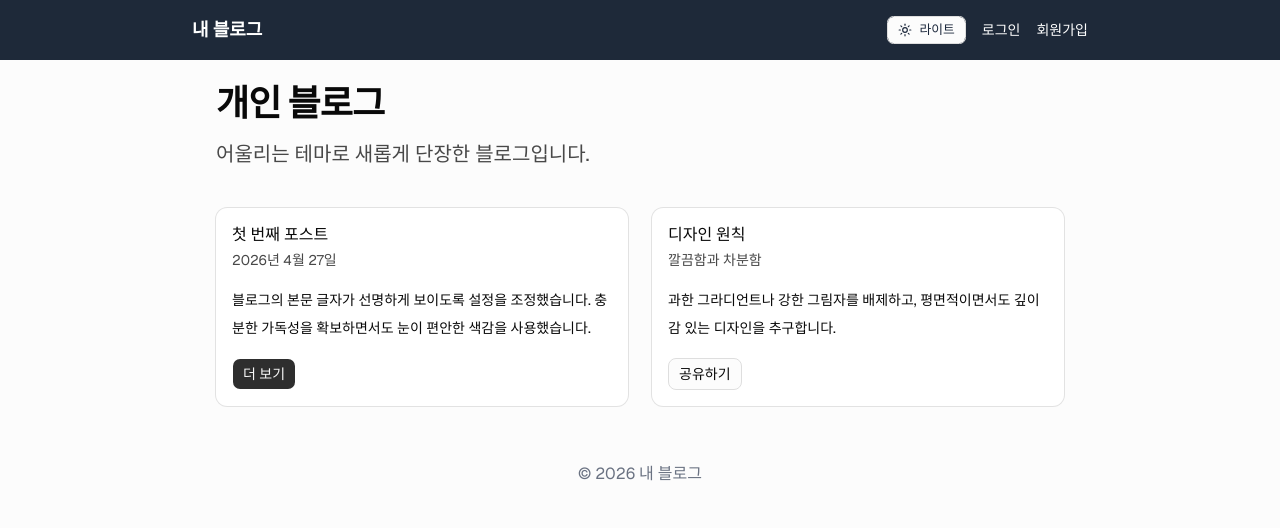
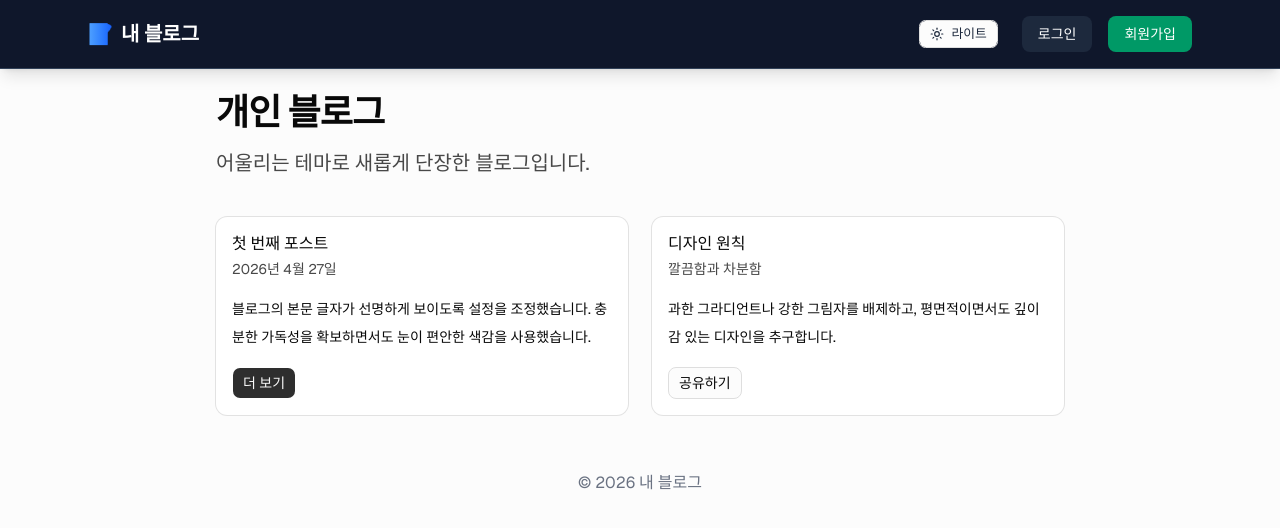
Before and after one commit to msw7571/my-first-web, a Next.js app: page / in a window 1280 px wide. Shown: the top 528 px of the page. Built offline with nearby package versions, Linux system fonts and the light colour scheme; no server answers.

Commit message:
feat: 헤더 컴포넌트 개선 - 스타일 업데이트 및 로그인/회원가입 버튼 추가

```diff
--- a/components/Header.tsx
+++ b/components/Header.tsx
@@ -20,39 +20,75 @@ export default function Header() {
   };
 
   return (
-    <nav className="bg-gray-800 text-white p-4">
-      <div className="max-w-4xl mx-auto flex justify-between items-center">
-        <Link href="/" className="text-lg font-bold">
+    <nav className="sticky top-0 z-50 bg-slate-900 dark:bg-slate-950 text-white border-b border-slate-700 dark:border-slate-800 shadow-lg transition-colors duration-200">
+      <div className="max-w-6xl mx-auto flex justify-between items-center px-6 py-4">
+        {/* 좌측: 로고 */}
+        <Link
+          href="/posts"
+          className="text-xl font-bold text-white hover:text-blue-400 dark:hover:text-blue-300 transition-colors duration-200 flex items-center gap-2"
+        >
+          <span className="bg-gradient-to-r from-blue-400 to-blue-600 bg-clip-text text-transparent">
+            📝
+          </span>
           내 블로그
         </Link>
 
-        <div className="flex items-center space-x-4">
+        {/* 우측: 메뉴 및 기능 */}
+        <div className="flex items-center gap-6">
+          {/* 다크모드 토글 */}
           <DarkModeToggle />
 
+          {/* 로딩 중 표시 */}
           {loading ? (
-            <span className="text-sm text-gray-400">상태 확인 중...</span>
+            <span className="text-sm text-slate-400">상태 확인 중...</span>
           ) : user ? (
-            <>
-              <Link href="/posts/new" className="text-sm hover:underline">
-                새 글 쓰기
+            // 로그인 상태
+            <div className="flex items-center gap-4">
+              {/* [포스트] 버튼 */}
+              <Link
+                href="/posts"
+                className="px-4 py-2 text-sm font-medium text-white rounded-lg bg-slate-800 hover:bg-blue-600 dark:bg-slate-800 dark:hover:bg-blue-600 transition-all duration-200 ease-in-out transform hover:scale-105"
+              >
+                포스트
               </Link>
+
+              {/* [내 프로필] 버튼 */}
+              <Link
+                href="/mypage"
+                className="px-4 py-2 text-sm font-medium text-white rounded-lg bg-slate-800 hover:bg-emerald-600 dark:bg-slate-800 dark:hover:bg-emerald-600 transition-all duration-200 ease-in-out transform hover:scale-105"
+              >
+                내 프로필
+              </Link>
+
+              {/* 로그아웃 버튼 */}
               <Button
                 variant="secondary"
                 size="sm"
+                className="text-slate-900 dark:text-white hover:bg-red-500 dark:hover:bg-red-600 transition-all duration-200"
                 onClick={handleLogout}
               >
                 로그아웃
               </Button>
-            </>
+            </div>
           ) : (
-            <>
-              <Link href="/login" className="text-sm hover:underline">
+            // 비로그인 상태
+            <div className="flex items-center gap-4">
+              {/* [로그인] 버튼 */}
+              <Link
+                href="/login"
+                className="px-4 py-2 text-sm font-medium text-white rounded-lg bg-slate-800 hover:bg-blue-600 dark:bg-slate-800 dark:hover:bg-blue-600 transition-all duration-200 ease-in-out transform hover:scale-105"
+              >
                 로그인
               </Link>
-              <Link href="/signup" className="text-sm hover:underline">
+
+              {/* [회원가입] 버튼 */}
+              <Link
+                href="/signup"
+                className="px-4 py-2 text-sm font-medium text-white rounded-lg bg-emerald-600 hover:bg-emerald-700 dark:bg-emerald-700 dark:hover:bg-emerald-800 transition-all duration-200 ease-in-out transform hover:scale-105"
+              >
                 회원가입
               </Link>
-            </>
+            </div>
           )}
         </div>
       </div>
```
